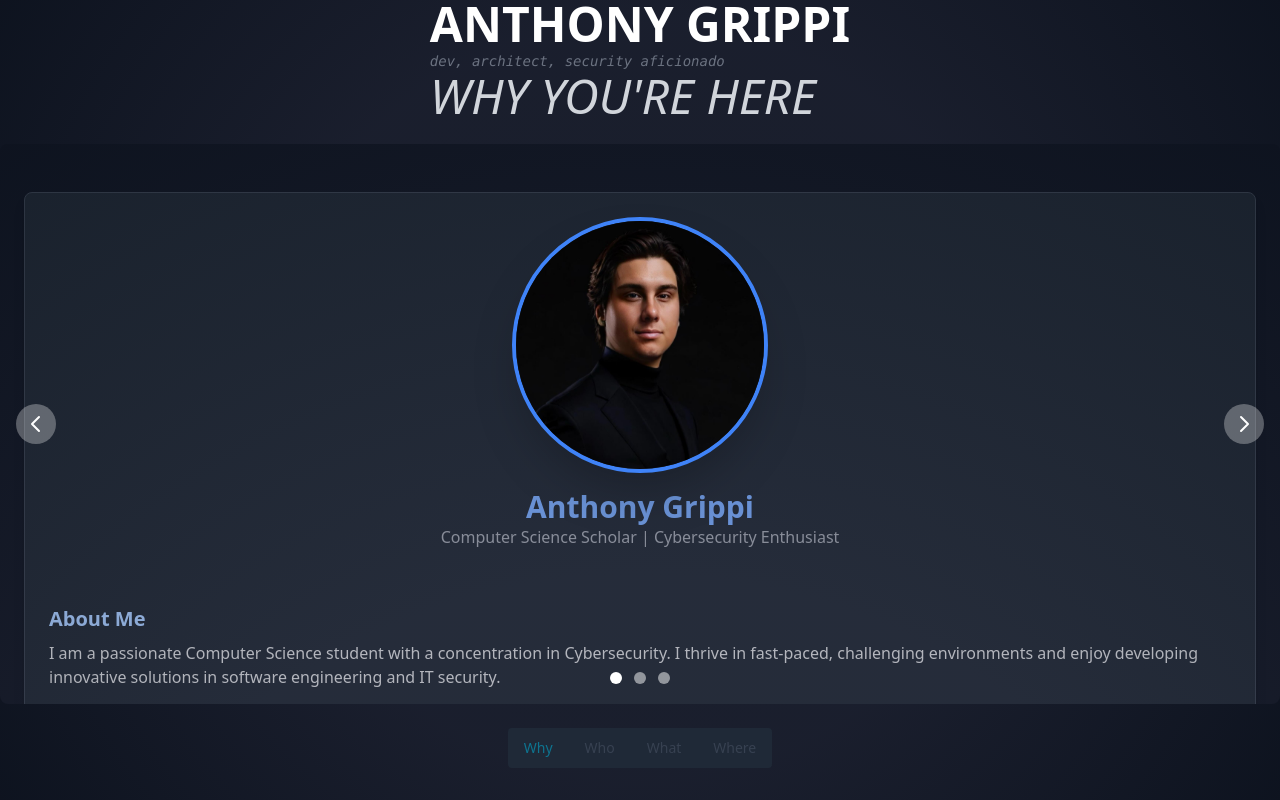
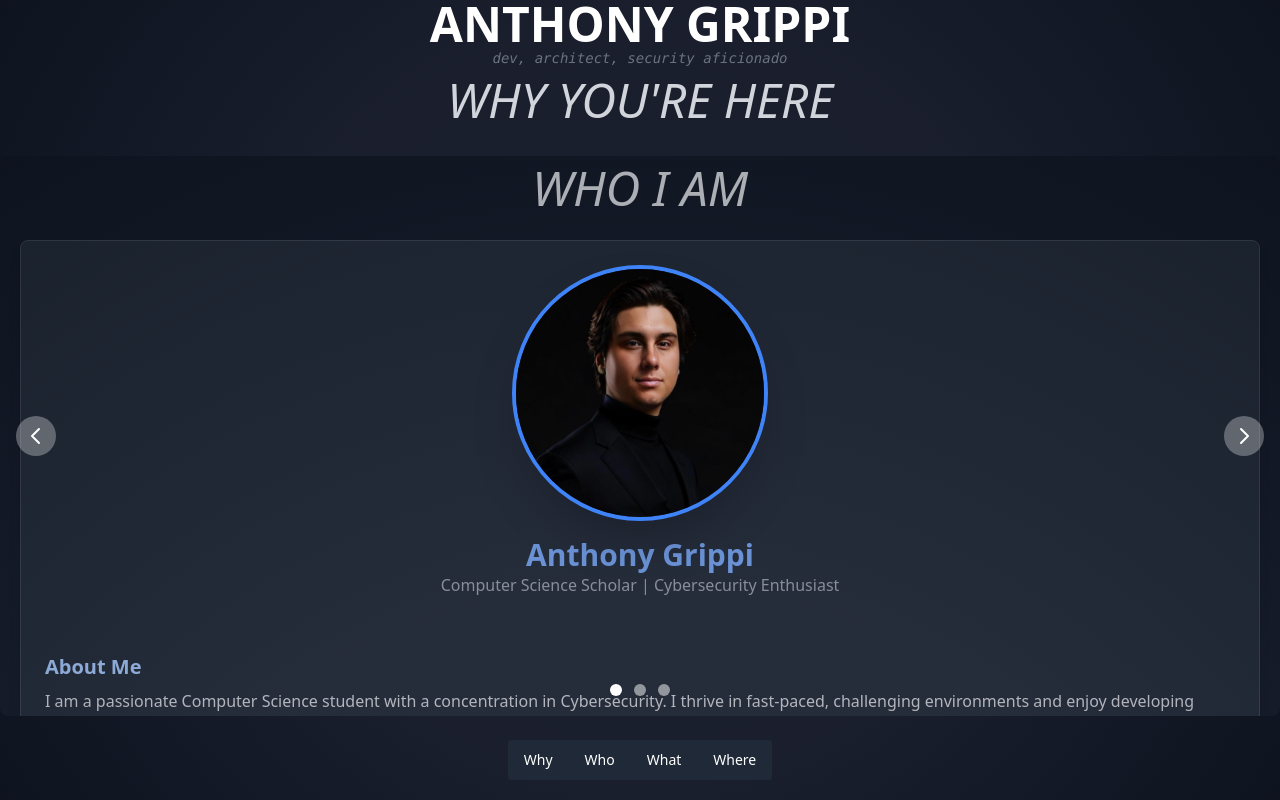
Before and after one commit to Fanaticaj/portfolio, a React (Vite) app in the folder portfolio/: page / in a window 1280 px wide. Built offline with nearby package versions, Linux system fonts and the light colour scheme.

Commit message:
Made changes

```diff
--- a/portfolio/src/App.tsx
+++ b/portfolio/src/App.tsx
@@ -1,6 +1,7 @@
 import { BrowserRouter, Routes, Route } from 'react-router-dom';
 import Why from "./pages/Why";
 import Who from "./pages/Who";
+import What from "./pages/What";
 
 const App: React.FC = () => {
   return (
@@ -9,6 +10,7 @@ const App: React.FC = () => {
       <Routes>
         <Route path="/" element={<Why />} />
         <Route path="/Who" element={<Who />} />
+        <Route path="/What" element={<What/>}/>
       </Routes>
     </BrowserRouter>
     </>
--- a/portfolio/src/components/FooterNav.tsx
+++ b/portfolio/src/components/FooterNav.tsx
@@ -10,16 +10,16 @@ export function FooterNav() {
       <Navbar.Toggle />
       <Navbar.Collapse>
         <Navbar.Link active={location.pathname === "/"}>
-          <Link to="/">Why</Link>
+          <Link to="/" className="text-white">Why</Link>
         </Navbar.Link>
         <Navbar.Link active={location.pathname === "/who"}>
-          <Link to="/who">Who</Link>
+          <Link to="/who" className="text-white">Who</Link >
         </Navbar.Link>
         <Navbar.Link active={location.pathname === "/what"}>
-          <Link to="/what">What</Link>
+          <Link to="/what" className="text-white">What</Link>
         </Navbar.Link>
         <Navbar.Link active={location.pathname === "/where"}>
-          <Link to="/where">Where</Link>
+          <Link to="/where" className="text-white">Where</Link>
         </Navbar.Link>
       </Navbar.Collapse>
     </Navbar>
--- a/portfolio/src/components/SlideShow.tsx
+++ b/portfolio/src/components/SlideShow.tsx
@@ -3,6 +3,7 @@
 import { Carousel } from "flowbite-react";
 import CarouselItem from "./CarouselItem";
 import Who from '../pages/Who';
+import What from '../pages/What';
 
 export function SlideShow() {
   return (
@@ -11,10 +12,10 @@ export function SlideShow() {
       <div className="overflow-y-auto max-h-[35rem]">
         <CarouselItem Comp={<Who />} to="/who" />
         </div>
-        <div className="flex h-full items-center justify-center bg-gray-400 dark:bg-gray-700 dark:text-white">
-          Slide 2
+        <div className="overflow-y-auto max-h-[35rem]">
+        <CarouselItem Comp={<What />} to="/what" />
         </div>
-        <div className="flex h-full items-center justify-center bg-gray-400 dark:bg-gray-700 dark:text-white">
+        <div className="overflow-y-auto max-h-[35rem]">
           Slide 3
         </div>
       </Carousel>
--- /dev/null
+++ b/portfolio/src/pages/What.tsx
@@ -0,0 +1,22 @@
+import { Card } from "flowbite-react";
+import GradientBackground from "../components/GradientBackground";
+import FooterNav from "../components/FooterNav";
+import PageTitle from "../components/PageTitle";
+
+const What = () => {
+  return (
+    <div className="relative flex min-h-screen flex-col items-center overflow-y-auto bg-gray-900 text-white">
+      <GradientBackground />
+      <div className="container mx-auto flex flex-col items-center md:flex-row">
+        <div className="w-full">
+        <PageTitle title="What I've done" />
+          <Card className="border border-gray-700 bg-gray-800 shadow-lg m-5">
+          </Card>
+        </div>
+      </div>
+      {location.pathname === "/what" ? <FooterNav /> : null}
+    </div>
+  );
+};
+
+export default What;
--- a/portfolio/src/pages/Who.tsx
+++ b/portfolio/src/pages/Who.tsx
@@ -7,14 +7,16 @@ import EducationSection from "../components/EducationSection";
 import SkillsSection from "../components/SkillsSection";
 import Hero from "../components/Hero";
 import AboutSection from "../components/AboutSection";
+import PageTitle from "../components/PageTitle";
 
 const Who = () => {
   return (
     <div className="relative flex min-h-screen flex-col items-center overflow-y-auto bg-gray-900 text-white">
       <GradientBackground />
-      <div className="container mx-auto flex flex-col items-center gap-8 px-6 py-12 md:flex-row">
+      <div className="container mx-auto flex flex-col items-center md:flex-row">
         <div className="w-full">
-          <Card className="border border-gray-700 bg-gray-800 shadow-lg">
+        <PageTitle title="Who I Am" />
+          <Card className="border border-gray-700 bg-gray-800 shadow-lg m-5">
             <Hero />
             <AboutSection />
             <ExperienceSection />
--- a/portfolio/src/pages/Why.tsx
+++ b/portfolio/src/pages/Why.tsx
@@ -1,6 +1,7 @@
 import GradientBackground from "../components/GradientBackground";
 import SlideShow from "../components/SlideShow";
 import FooterNav from "../components/FooterNav";
+import PageTitle from "../components/PageTitle";
 
 
 const Why: React.FC = () => {
@@ -18,12 +19,10 @@ const Why: React.FC = () => {
           <h1 className="text-5xl font-semibold uppercase text-white">
             Anthony Grippi
           </h1>
-          <span className="font-mono text-sm font-extralight lowercase italic text-gray-500">
+          <span className="font-mono text-sm font-extralight lowercase italic text-gray-500 justify-center flex items-center">
             dev, architect, security aficionado
           </span>
-          <h2 className="text-5xl font-light text-gray-300 italic uppercase">
-            Why You're Here
-          </h2>
+          <PageTitle title="Why You're Here" />
         </header>
 
         {/* Carousel Section */}
```
Also changed, not shown: portfolio/src/pages/what.ts (deleted).
